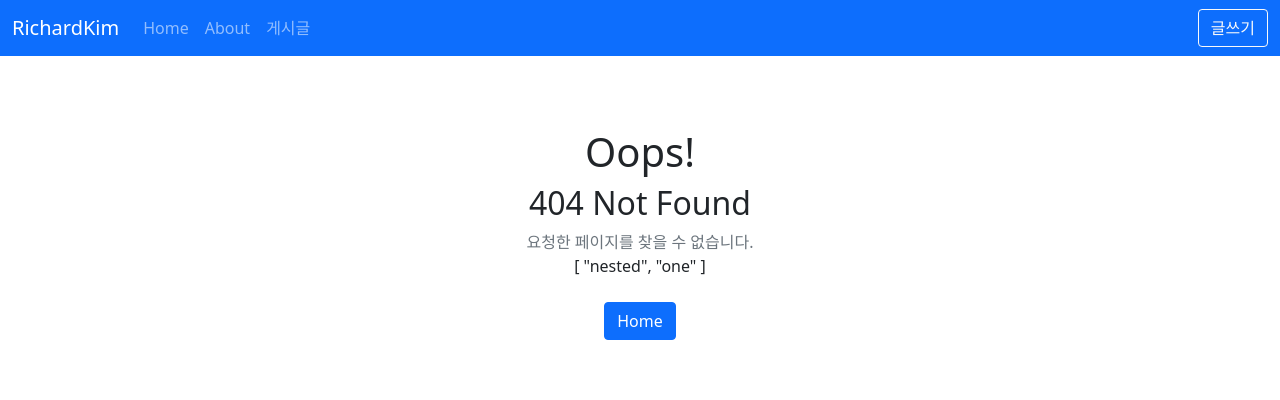
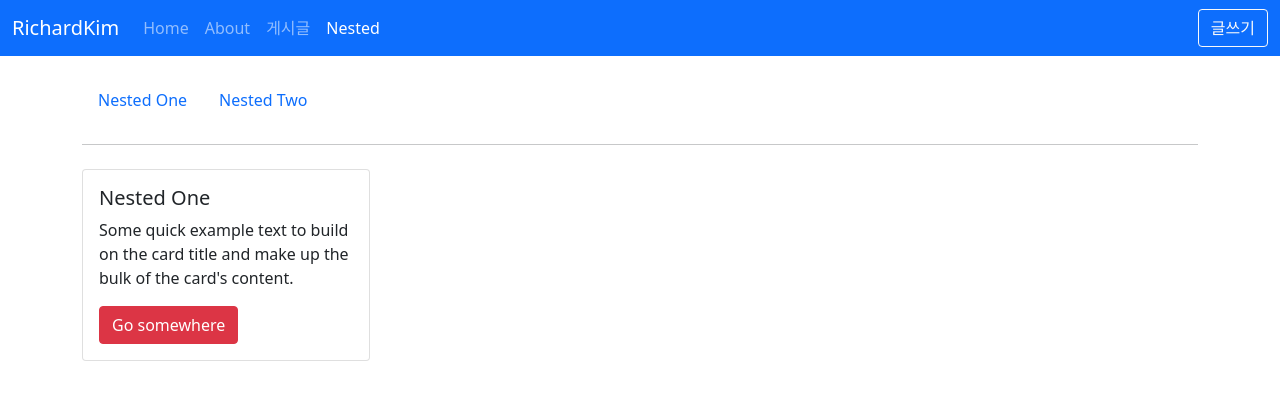
Before and after one commit to HiddenEvent/vue3-posts, a Vue app: page /nested/one in a window 1280 px wide. Before the commit this address had no page. Shown: the top 400 px of the page. Built offline with nearby package versions, Linux system fonts and the light colour scheme.

Commit message:
중첩된 라우트 처리

```diff
--- a/src/layout/TheHeader.vue
+++ b/src/layout/TheHeader.vue
@@ -27,6 +27,9 @@ vb
               <li class="nav-item">
                 <RouterLink class="nav-link" active-class="active" to="/posts">게시글</RouterLink>
               </li>
+              <li class="nav-item">
+                <RouterLink class="nav-link" active-class="active" to="/nested">Nested</RouterLink>
+              </li>
             </ul>
             <div class="d-flex" role="search">
               <button class="btn btn-outline-light" type="button" @click="goPage">글쓰기</button>
--- a/src/router/index.js
+++ b/src/router/index.js
@@ -6,6 +6,10 @@ import PostDetailView from '@/views/posts/PostDetailView.vue';
 import PostCreateView from '@/views/posts/PostCreateView.vue';
 import PostEditView from '@/views/posts/PostEditView.vue';
 import NotFoundView from '@/views/NotFoundView.vue';
+import NestedView from '@/views/nested/NestedView.vue';
+import NestedOneView from '@/views/nested/NestedOneView.vue';
+import NestedTwoView from '@/views/nested/NestedTwoView.vue';
+import NestedHomeView from '@/views/nested/NestedHomeView.vue';
 
 const routes = [
   {
@@ -43,6 +47,31 @@ const routes = [
     name: 'NotFound',
     component: NotFoundView,
   },
+  {
+    path: '/nested',
+    name: 'Nested',
+    component: NestedView,
+    children: [
+      {
+        // /nested/one
+        path: '',
+        name: 'NestedHome',
+        component: NestedHomeView,
+      },
+      {
+        // /nested/one
+        path: 'one',
+        name: 'NestedOne',
+        component: NestedOneView,
+      },
+      {
+        // /nested/two
+        path: 'two',
+        name: 'NestedTwo',
+        component: NestedTwoView,
+      },
+    ],
+  },
 ];
 const router = createRouter({
   history: createWebHistory('/'),
--- /dev/null
+++ b/src/views/nested/NestedHomeView.vue
@@ -0,0 +1,14 @@
+<template>
+  <div class="card" style="width: 18rem">
+    <div class="card-body">
+      <h5 class="card-title">Nested Home</h5>
+      <h1>Nested routes home</h1>
+    </div>
+  </div>
+</template>
+<script setup></script>
+<script>
+export default {};
+</script>
+
+<style scoped></style>
--- /dev/null
+++ b/src/views/nested/NestedOneView.vue
@@ -0,0 +1,17 @@
+<template>
+  <div class="card" style="width: 18rem">
+    <div class="card-body">
+      <h5 class="card-title">Nested One</h5>
+      <p class="card-text">
+        Some quick example text to build on the card title and make up the bulk of the card's content.
+      </p>
+      <a href="#" class="btn btn-danger">Go somewhere</a>
+    </div>
+  </div>
+</template>
+<script setup></script>
+<script>
+export default {};
+</script>
+
+<style scoped></style>
--- /dev/null
+++ b/src/views/nested/NestedTwoView.vue
@@ -0,0 +1,17 @@
+<template>
+  <div class="card" style="width: 18rem">
+    <div class="card-body">
+      <h5 class="card-title">Nested Two</h5>
+      <p class="card-text">
+        Some quick example text to build on the card title and make up the bulk of the card's content.
+      </p>
+      <a href="#" class="btn btn-warning">Go somewhere</a>
+    </div>
+  </div>
+</template>
+<script setup></script>
+<script>
+export default {};
+</script>
+
+<style scoped></style>
--- /dev/null
+++ b/src/views/nested/NestedView.vue
@@ -0,0 +1,20 @@
+<template>
+  <div>
+    <ul class="nav">
+      <li class="nav-item">
+        <RouterLink class="nav-link" active-class="active" to="/nested/one"> Nested One </RouterLink>
+      </li>
+      <li class="nav-item">
+        <RouterLink class="nav-link" active-class="active" to="/nested/two"> Nested Two </RouterLink>
+      </li>
+    </ul>
+    <hr class="my-4" />
+    <RouterView></RouterView>
+  </div>
+</template>
+<script setup></script>
+<script>
+export default {};
+</script>
+
+<style scoped></style>
```
